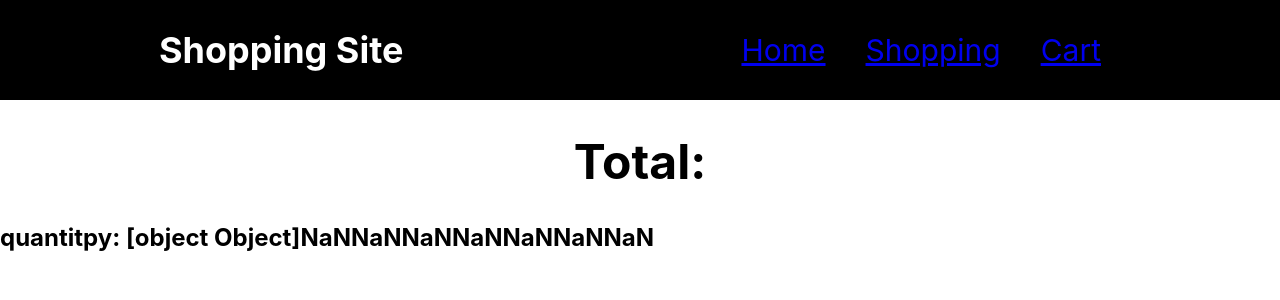
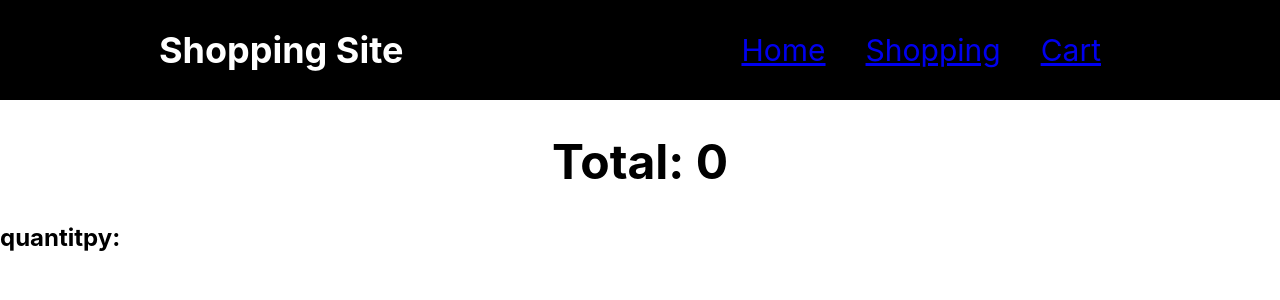
Before and after one commit to DanielMitchell444/Shopping-Cart, a React (Create React App) app: page /cart in a window 1280 px wide. Shown: the top 300 px of the page. Built offline with nearby package versions, Linux system fonts and the light colour scheme.

Commit message:
initial commit

```diff
--- a/src/App.js
+++ b/src/App.js
@@ -35,7 +35,6 @@ function App() {
      setCart([...cart, product])
 
      setCount(count + 1);
-      addTotal();
       console.log(setCart)
     }
 
@@ -43,10 +42,8 @@ function App() {
 
 
 
-  const addTotal = () => {
     let totalValue = data.reduce((accumulator, current) => accumulator + current.quantity * current.price);
-    setTotal(totalValue)
-   }
+
 
 
 
@@ -95,7 +92,7 @@ const incrementNumber = () => {
        <Route exact path = "/cart" element = {<CartItems
        removeItem = {removeItem}
        total = {total}
-       addTotal = {addTotal}
+       items = {totalValue}
 
        />}
 
--- a/src/Component/Cart.js
+++ b/src/Component/Cart.js
@@ -36,8 +36,8 @@ const Cart = (props) => {
    })}
     </div>
     <div>
-   <h1>Total: {props.total}</h1>
-   <h2>quantitpy: {data.reduce((accumulator, current) => accumulator + current.quantity * current.price)}</h2>
+   <h1>Total: {props.items.reduce((accumulator, current) => accumulator + current.quantity * current.price, 0)}</h1>
+   <h2>quantitpy: {}</h2>
    </div>
     </div>
  )
```
